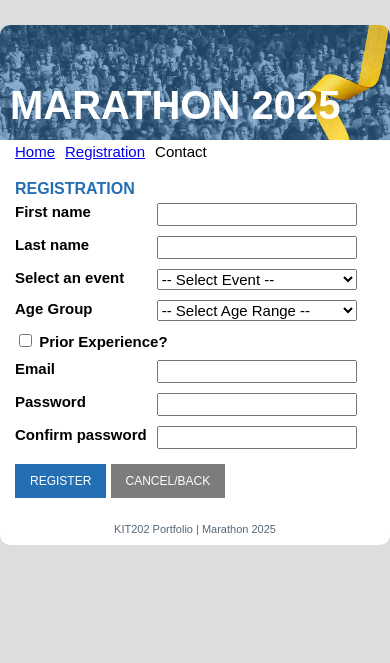
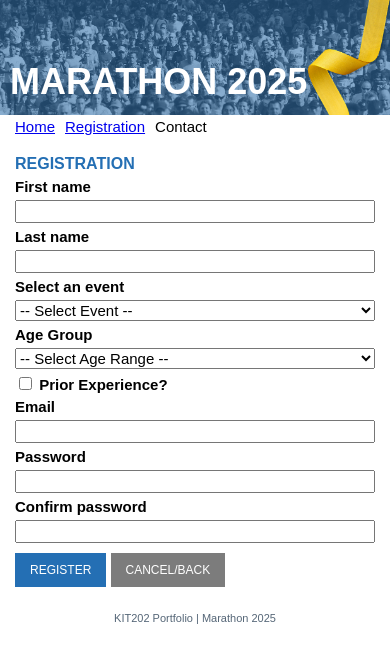
Before and after one commit to jrcrisford/web-programming-fundamentals-portfolio, a PHP site: page /registration.html in a window 390 px wide. Shown: the top 663 px of the page. Run offline with PHP 8.4, Linux system fonts and the light colour scheme.

Commit message:
Add basic responsive layout for mobile (step 1 tut 4)

```diff
--- a/static_site/index.html
+++ b/static_site/index.html
@@ -3,6 +3,7 @@
     <head>
         <meta charset="UTF-8">
         <meta name="author" content="joshua crisford">
+        <meta name="viewport" content="width=device-width, initial-scale=1">
         <link rel="stylesheet" href="styles/style.css">
         <title>Marathon 2025</title>
     </head>
--- a/static_site/registration.html
+++ b/static_site/registration.html
@@ -3,6 +3,7 @@
     <head>
         <meta charset="UTF-8">
         <meta name="author" content="joshua crisford">
+        <meta name="viewport" content="width=device-width, initial-scale=1">
         <link rel="stylesheet" href="styles/style.css">
         <title>Marathon 2025 Registration</title>
     </head>
--- a/static_site/styles/style.css
+++ b/static_site/styles/style.css
@@ -251,3 +251,28 @@ form actions (the submit and cancel buttons)
 .col-span {
     grid-column: 1 / span 2;
 }
+
+@media (max-width: 800px) {
+    body {
+        margin: auto;
+        background-color: white;
+    }
+
+    #container,
+    header img {
+        border-radius: 0;
+    }
+
+    header h1 {
+        font-size: 36px;
+    }
+
+    #registrationForm {
+        grid-template-columns: 100%;
+        gap: 5px;
+    }
+
+    .col-span {
+        grid-column-end: inherit;
+    }
+}
```
